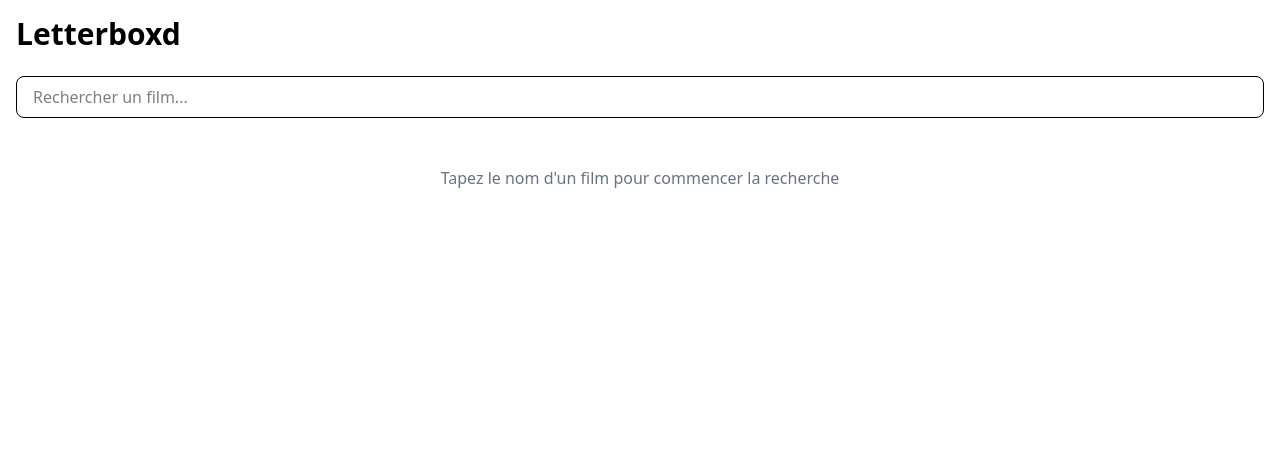
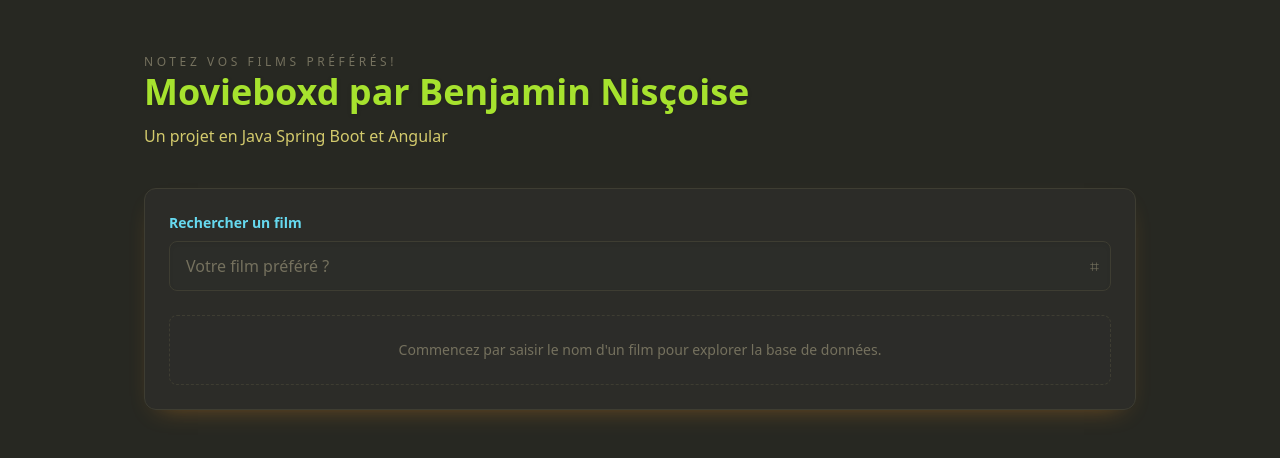
Before and after one commit to bniscoise/letterboxd-frontend, an Angular app: page /search in a window 1280 px wide. Shown: the top 458 px of the page. Built offline with nearby package versions, Linux system fonts and the light colour scheme.

Commit message:
ajout thème monokai et bouton liste

```diff
--- a/src/app/app.ts
+++ b/src/app/app.ts
@@ -7,9 +7,20 @@
   standalone: true,
   imports: [RouterOutlet, SearchComponent],
   template: `
-    <div class="container mx-auto p-4">
-      <h1 class="text-3xl font-bold mb-6">Letterboxd</h1>
-      <app-search></app-search>
+    <div class="min-h-screen bg-monokai-background">
+      <div class="mx-auto max-w-5xl px-4 py-12 space-y-10">
+        <header class="space-y-3">
+          <span class="text-xs uppercase tracking-[0.3em] text-monokai-muted">Notez vos films préférés!</span>
+          <h1 class="text-4xl font-semibold text-monokai-green drop-shadow">Movieboxd par Benjamin Nisçoise</h1>
+          <p class="text-monokai-yellow/90 max-w-xl">
+            Un projet en Java Spring Boot et Angular
+          </p>
+        </header>
+
+        <section class="rounded-xl border border-monokai-border bg-monokai-surface-highlight/80 p-6 shadow-monokai">
+          <app-search></app-search>
+        </section>
+      </div>
       <router-outlet></router-outlet>
     </div>
   `,
--- a/src/app/features/movies/search/search.component.html
+++ b/src/app/features/movies/search/search.component.html
@@ -1,31 +1,35 @@
 <!-- Champ de recherche temps réel -->
-<div class="mb-4">
-  <input
-    [formControl]="queryControl"
-    placeholder="Rechercher un film..."
-    class="w-full border rounded-lg px-4 py-2 focus:outline-none focus:ring-2 focus:ring-blue-500"
-  />
+<div class="mb-6">
+  <label class="mb-2 block text-sm font-semibold text-monokai-cyan">Rechercher un film</label>
+  <div class="relative">
+    <input
+      [formControl]="queryControl"
+      placeholder="Votre film préféré ?"
+      class="w-full rounded-lg border border-monokai-border bg-monokai-surface-highlight/70 px-4 py-3 text-monokai-text shadow-inner focus:outline-none focus:ring-2 focus:ring-monokai-accent focus:border-monokai-accent placeholder:text-monokai-muted transition"
+    />
+    <span class="pointer-events-none absolute right-3 top-1/2 -translate-y-1/2 text-monokai-muted">&#8983;</span>
+  </div>
 </div>
 
 <!-- Loader -->
 @if (loading()) {
-  <div class="flex items-center justify-center py-8">
-    <div class="animate-spin rounded-full h-8 w-8 border-b-2 border-blue-500"></div>
-    <span class="ml-2 text-gray-600">Recherche en cours...</span>
+  <div class="flex items-center justify-center gap-3 rounded-lg border border-dashed border-monokai-border bg-monokai-surface-highlight/60 py-6 text-monokai-muted">
+    <div class="h-8 w-8 animate-spin rounded-full border-2 border-monokai-border border-t-monokai-accent"></div>
+    <span>Recherche en cours...</span>
   </div>
 }
 
 <!-- Message d'aide -->
 @if (!searchPerformed() && !loading()) {
-  <div class="text-center py-8 text-gray-500">
-    <p>Tapez le nom d'un film pour commencer la recherche</p>
+  <div class="rounded-lg border border-dashed border-monokai-border bg-monokai-surface-highlight/60 p-6 text-center text-sm text-monokai-muted">
+    <p>Commencez par saisir le nom d'un film pour explorer la base de données.</p>
   </div>
 }
 
 <!-- Aucun résultat -->
 @if (!loading() && searchPerformed() && movies().length === 0) {
-  <div class="text-center py-8 text-gray-500">
-    <p>Aucun résultat trouvé pour "{{ queryControl.value }}"</p>
+  <div class="rounded-lg border border-dashed border-monokai-border bg-monokai-surface-highlight/60 p-6 text-center text-sm text-monokai-muted">
+    <p>Aucun résultat pour "{{ queryControl.value }}"</p>
   </div>
 }
 
@@ -33,36 +37,40 @@
 @if (movies().length > 0) {
   <ul class="space-y-4">
     @for (movie of movies(); track trackById($index, movie)) {
-      <li class="border rounded-lg p-4 flex gap-4 hover:shadow-md transition-shadow">
+      <li class="flex gap-5 rounded-xl border border-monokai-border bg-monokai-surface-highlight/70 p-5 shadow transition hover:shadow-monokai">
         @if (movie.posterUrl) {
           <img
             [src]="movie.posterUrl"
             width="100"
             height="150"
             [alt]="movie.title"
-            class="object-cover rounded"
+            class="h-[150px] w-[100px] rounded object-cover shadow-inner"
           />
         } @else {
-          <div class="w-[100px] h-[150px] bg-gray-200 rounded flex items-center justify-center">
-            <span class="text-gray-400 text-xs text-center">Pas d'image</span>
+          <div class="flex h-[150px] w-[100px] items-center justify-center rounded border border-monokai-border bg-monokai-surface">
+            <span class="text-center text-xs text-monokai-muted">Pas d'image</span>
           </div>
         }
 
-        <div class="flex-1">
-          <h3 class="text-lg font-bold text-gray-900">{{ movie.title }} ({{ movie.year }})</h3>
+        <div class="flex-1 space-y-3">
+          <div>
+            <h3 class="text-xl font-semibold text-monokai-text">{{ movie.title }}</h3>
+            <p class="text-sm uppercase tracking-wide text-monokai-muted">{{ movie.year }}</p>
+          </div>
 
           @if (movie.aggregateRating !== undefined) {
-            <p class="text-yellow-600 font-medium">
+            <p class="text-sm font-medium text-monokai-yellow">
               ⭐ {{ movie.aggregateRating }}/10
               @if (movie.voteCount) {
-                <span class="text-gray-500 text-sm">({{ movie.voteCount }} votes)</span>
+                <span class="ml-1 text-xs text-monokai-muted">({{ movie.voteCount }} votes)</span>
               }
             </p>
           }
-
-          @if (movie.imdbId) {
-            <p class="text-sm text-gray-600">IMDB: {{ movie.imdbId }}</p>
-          }
+          <div>
+            <button class="px-4 py-3 bg-monokai-green rounded-lg text-monokai-background">
+              Ajouter à votre liste
+            </button>
+          </div>
         </div>
       </li>
     }
--- a/src/app/features/movies/search/search.ts
+++ b/src/app/features/movies/search/search.ts
@@ -20,16 +20,15 @@
   private movieService = inject(MovieService);
 
   constructor() {
-    // Recherche en temps réel
     this.queryControl.valueChanges
       .pipe(
-        debounceTime(300), // attend 300ms après la dernière frappe
-        distinctUntilChanged(), // évite les appels pour la même valeur
+        debounceTime(300),
+        distinctUntilChanged(),
         tap(() => {
           this.loading.set(true);
           this.searchPerformed.set(true);
         }),
-        filter(query => query.trim().length > 0), // ignore les chaînes vides
+        filter(query => query.trim().length > 0),
         switchMap(query =>
           this.movieService.searchMovies(query.trim())
             .pipe(finalize(() => this.loading.set(false)))
--- a/src/styles.css
+++ b/src/styles.css
@@ -1,2 +1,38 @@
-/* You can add global styles to this file, and also import other style files */
 @import "tailwindcss";
+
+@theme {
+  --color-monokai-background: #272822;
+  --color-monokai-surface: #1e1f1c;
+  --color-monokai-surface-highlight: #2d2e2a;
+  --color-monokai-accent: #fd971f;
+  --color-monokai-yellow: #e6db74;
+  --color-monokai-green: #a6e22e;
+  --color-monokai-cyan: #66d9ef;
+  --color-monokai-pink: #f92672;
+  --color-monokai-purple: #ae81ff;
+  --color-monokai-text: #f8f8f2;
+  --color-monokai-muted: #75715e;
+  --color-monokai-border: #3e3d32;
+
+  --shadow-monokai: 0 10px 25px -15px rgba(253, 151, 31, 0.45);
+}
+
+@layer base {
+  :root {
+    color-scheme: dark;
+  }
+
+  body {
+    @apply bg-monokai-background text-monokai-text min-h-screen antialiased;
+  }
+
+  a {
+    @apply text-monokai-cyan transition-colors hover:text-monokai-yellow;
+  }
+
+  input,
+  textarea,
+  select {
+    @apply bg-monokai-surface text-monokai-text placeholder:text-monokai-muted;
+  }
+}
--- /dev/null
+++ b/tailwind.config.ts
@@ -0,0 +1,31 @@
+import type { Config } from 'tailwindcss';
+
+const config: Config = {
+  content: ['./src/**/*.{html,ts}'],
+  theme: {
+    extend: {
+      colors: {
+        monokai: {
+          background: '#272822',
+          surface: '#1e1f1c',
+          surfaceHighlight: '#2d2e2a',
+          accent: '#fd971f',
+          yellow: '#e6db74',
+          green: '#a6e22e',
+          cyan: '#66d9ef',
+          pink: '#f92672',
+          purple: '#ae81ff',
+          text: '#f8f8f2',
+          muted: '#75715e',
+          border: '#3e3d32'
+        }
+      },
+      boxShadow: {
+        monokai: '0 10px 25px -15px rgba(253, 151, 31, 0.45)'
+      }
+    }
+  },
+  plugins: []
+};
+
+export default config;
```
